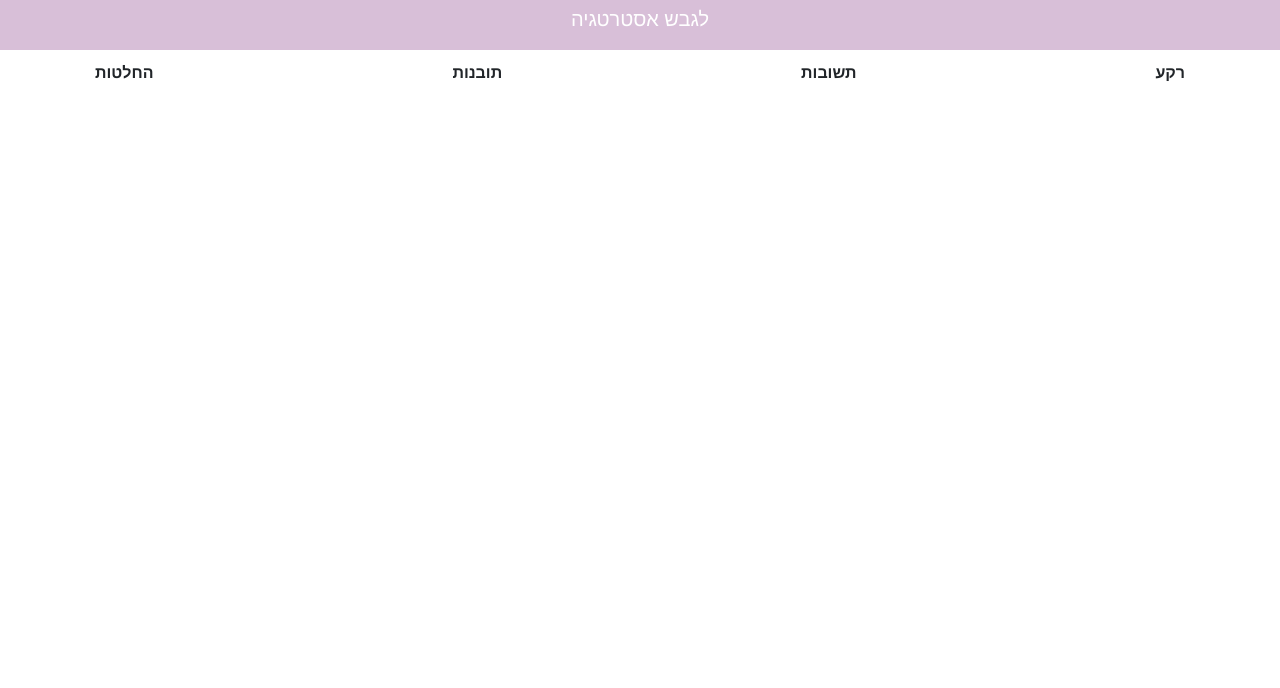
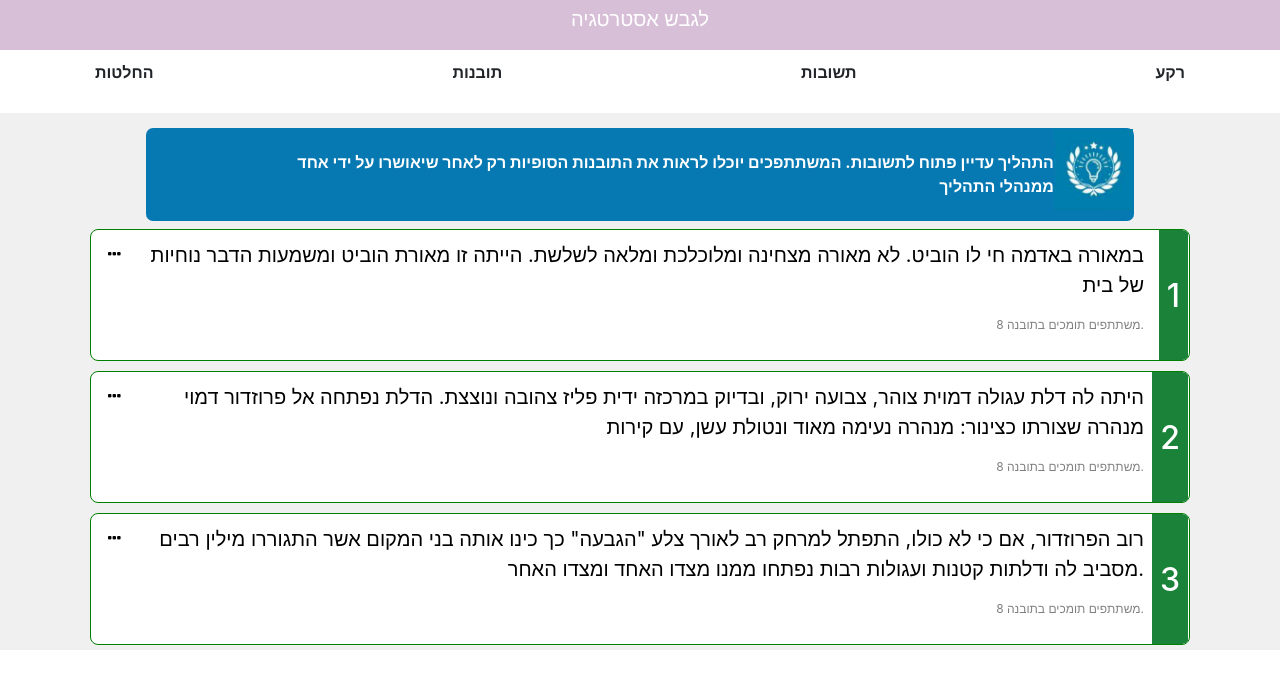
Before and after one commit to innaya12/insightsProject, a React (Create React App) app in the folder my-project/: page / in a window 1280 px wide. Shown: the top 688 px of the page. Built offline with nearby package versions, Linux system fonts and the light colour scheme.

Commit message:
widget is done

```diff
--- a/my-project/public/index.html
+++ b/my-project/public/index.html
@@ -24,6 +24,8 @@
       work correctly both with client-side routing and a non-root public URL.
       Learn how to configure a non-root public URL by running `npm run build`.
     -->
+    <link rel="stylesheet" href="https://cdnjs.cloudflare.com/ajax/libs/font-awesome/4.7.0/css/font-awesome.min.css">
+
     <title>React App</title>
   </head>
   <body>
--- a/my-project/src/components/homepage/homepage.jsx
+++ b/my-project/src/components/homepage/homepage.jsx
@@ -1,7 +1,9 @@
 import React from 'react';
 import Header from '../header/header';
 import NavBar from '../navbar/navbar';
-// import Insights from '../insights/insights'
+import Insights from '../insights/insights'
+import Widget from '../widget/widget';
+
 class HomePage extends React.Component{
 
     render(){
@@ -9,6 +11,8 @@ class HomePage extends React.Component{
             <div>
                 <Header/>
                 <NavBar/>
+                <Widget/>
+                <Insights/>
             </div>
         )
     }
--- a/my-project/src/components/insights/buildInsights.jsx
+++ b/my-project/src/components/insights/buildInsights.jsx
@@ -32,7 +32,7 @@ class BuildInsights extends React.Component {
         const {index, stats} = this.props;
         const {inEditMode, text} = this.state;
         return (
-            <div className={"box"}>
+            <div className={"wrapper"}>
                 <div className={"titleDiv"}>
                     <h2 className={"title"}>{index}</h2>
                 </div>
@@ -43,7 +43,7 @@ class BuildInsights extends React.Component {
                     </div>
                     :
                     <div className={"middleBox"}>
-                        <button onClick={this.onEdit}><i className={"fas fa-ellipsis-h"}></i></button>
+                        <button  id={"menu"} onClick={this.onEdit}><i  className={"fa fa-ellipsis-h"} aria-hidden={"true"}></i></button>
                         <Link id={"middleBoxText"} to={`/insights/${index}`}>
                             <p>{text} </p>
                         </Link>
--- a/my-project/src/components/insights/insights.js
+++ b/my-project/src/components/insights/insights.js
@@ -15,7 +15,7 @@ class Insights extends React.Component {
         const {insightsArray} = this.state;
         return (
             <div className={"container-fluid boxWrapper"}>
-                <div className={"container"}>
+                <div className={"container box"}>
                     <div className={"d-flex flex-column"}>
                         {/* <div className={" "}> */}
                             {insightsArray.map(insight => <BuildInsights {...insight}
--- a/my-project/src/components/insights/style.css
+++ b/my-project/src/components/insights/style.css
@@ -1,8 +1,11 @@
 .boxWrapper{
     background-color: #F0F0F0;
 }
+.box{
+    /* padding:0; */
+}
 
-.box{
+.wrapper{
     position: relative;
     background-color: white;
     margin: 5px;
@@ -18,8 +21,7 @@
 
 @media only screen and (max-width:1170px){
     .insideBox{
-        padding: 10px 2px;
-
+        padding: 10px 15px;
     }
 }
 
@@ -46,7 +48,7 @@
     position: absolute;
     padding: 47px 8px;
     right: 1px;
-    background-color: green;
+    background-color: #1A8239;
     color: white;
 }
 
@@ -71,8 +73,8 @@
 }
 #saveButton {
     background-color: white;
-    color: green;
-    border-color: green;
+    color: #1A8239;
+    border-color: #1A8239;
     right: 825px;
 }
 
@@ -83,7 +85,7 @@
 }
 
 #cancelbutton{
-    background-color: green;
+    background-color: #1A8239;
     right: 815px;
 }
 
@@ -93,3 +95,8 @@
         right: 295px
     }
 }
+
+#menu{
+    background-color: white;
+    border: 1px solid transparent;
+}
--- /dev/null
+++ b/my-project/src/components/widget/style.css
@@ -0,0 +1,45 @@
+.widgetWrapper {
+    color: white;
+    font-weight: bold;
+    background-color: #F0F0F0;
+    padding-top: 15px;
+    padding-bottom: 3px;
+}
+
+.widget{
+    width: 79%;
+    height: 93px;
+    margin: auto;
+    border: 1px solid transparent;
+    border-radius: 7px;
+    background-color: #0779B2;
+    /* overflow: hidden; */
+}
+
+@media only screen and (max-width:1170px){
+    .widget{
+        width: 85%;
+    }
+}
+
+.widget p{
+    padding: 21px 0 0 96px;
+    text-align: right;
+}
+@media only screen and (max-width:1170px){
+    .widget p{
+        padding: 5px 10px 0 30px;
+    }
+}
+
+ #logo{
+     width: 8%;
+     height: 5%;
+ }
+
+ @media only screen and (max-width:1170px){
+    #logo{
+        width: 17%;
+        height: 11%;
+    }
+}
--- /dev/null
+++ b/my-project/src/components/widget/widget.jsx
@@ -0,0 +1,21 @@
+import React from 'react';
+import './style.css';
+import Logo from '../../assets/logo.png';
+
+class Widget extends React.Component{
+
+    render(){
+        return(
+            <div className={"container-fluid widgetWrapper"}>
+                <div className={"widget"}>
+                    <div className={"d-flex justify-content-between"}>
+                        <p>התהליך עדיין פתוח לתשובות. המשתתפכים יוכלו לראות את התובנות הסופיות רק לאחר שיאושרו על ידי אחד ממנהלי התהליך</p>
+                        <img id={"logo"} src={Logo} alt={"logo"} />
+                    </div>
+                </div>
+            </div>
+        )
+    }
+};
+
+export default Widget;
```
Also changed, not shown: my-project/src/assets/logo.png (added), my-project/src/assets/logoImg.png (deleted).
